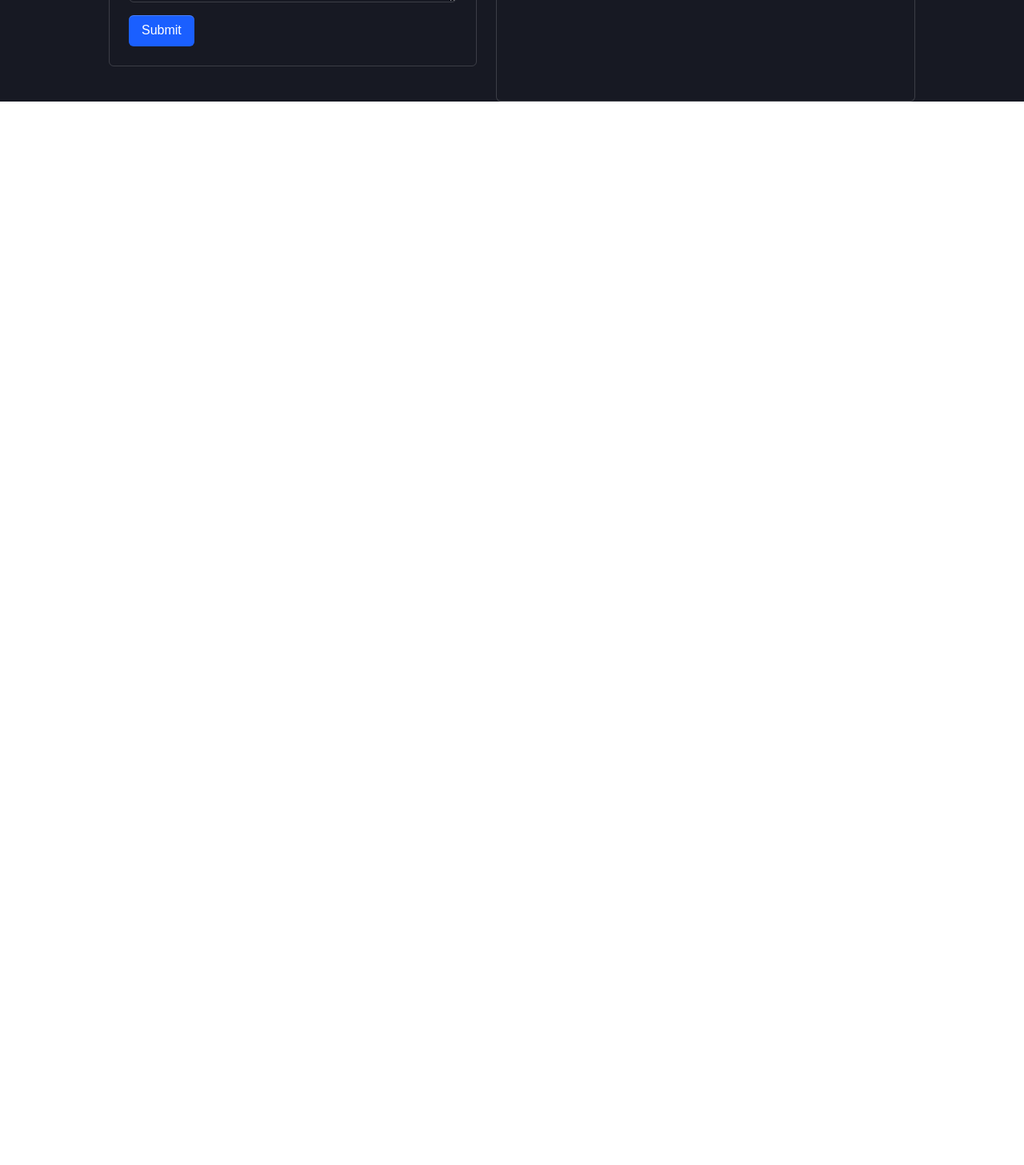
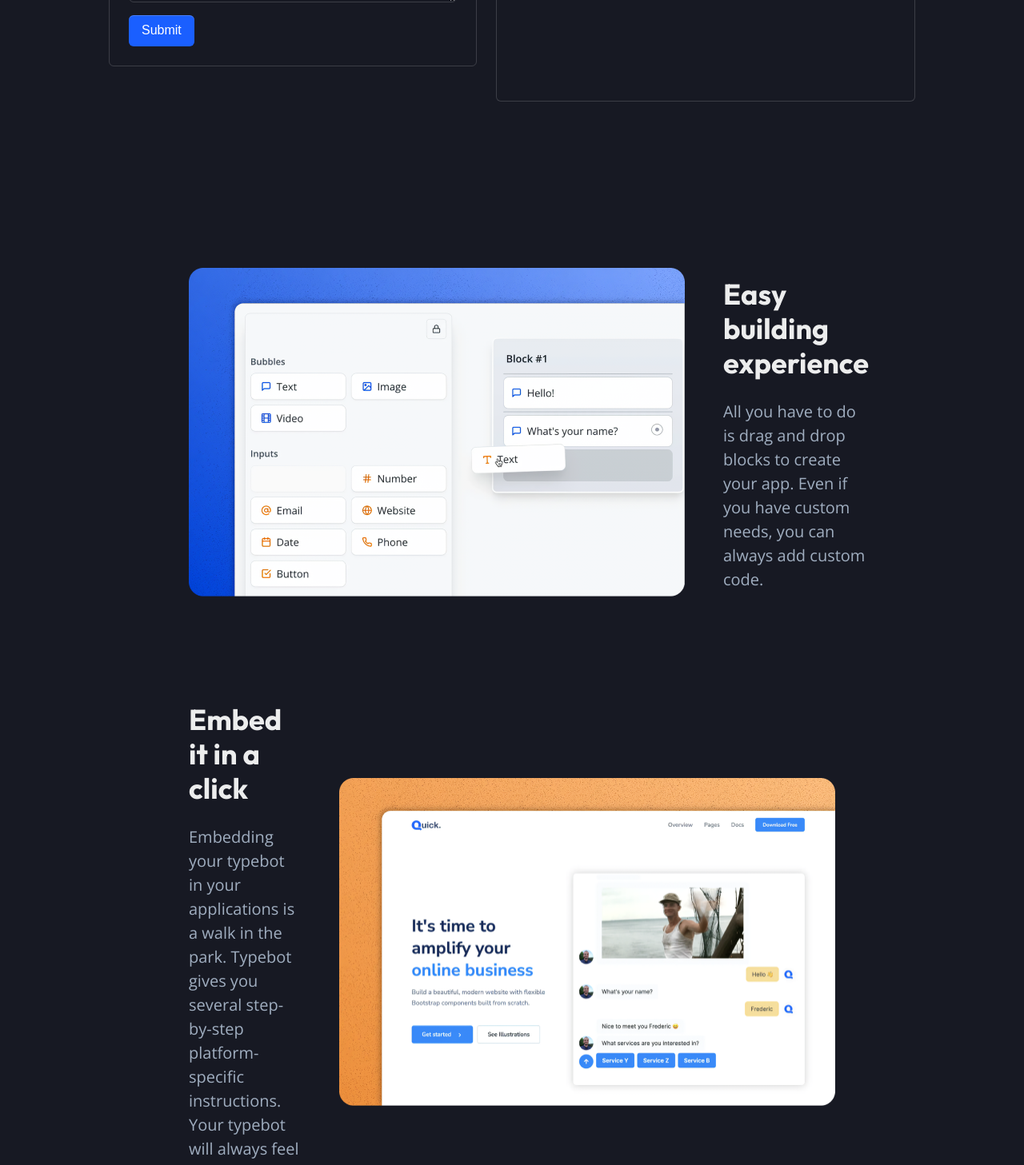
Before and after one commit to Vasanth-Raman/Custom-Form-Builder, a React (Vite) app in the folder frontend/: page / in a window 1280 px wide. Shown: the part 2460-3917 px from the top of the page at 80% size. Before the commit the page ends 2587 px from the top, so only its background shows below. Built offline with nearby package versions, Linux system fonts and the light colour scheme; the HTML template or start-up script is replaced by a standard one.

Commit message:
DemoModel Section created for landing page

```diff
--- /dev/null
+++ b/frontend/src/components/LandingComponents/DemoModelBottom/DemoModelBottom.jsx
@@ -0,0 +1,25 @@
+import React from "react";
+import styles from "./DemoModelBottom.module.css";
+import OrangeImage from "../../../assets/images/orange-demo-image.png";
+
+const DemoModelBottom = () => {
+  return (
+    <div className={styles.topContainer}>
+      <div className={styles.contentConatiner}>
+        <div className={styles.imageConatiner}>
+          <img src={OrangeImage} alt="blue border image" />
+        </div>
+        <div className={styles.textContainer}>
+          <h1>Embed it in a click</h1>
+          <p>
+            Embedding your typebot in your applications is a walk in the park.
+            Typebot gives you several step-by-step platform- specific
+            instructions. Your typebot will always feel "native".
+          </p>
+        </div>
+      </div>
+    </div>
+  );
+};
+
+export default DemoModelBottom;
--- /dev/null
+++ b/frontend/src/components/LandingComponents/DemoModelBottom/DemoModelBottom.module.css
@@ -0,0 +1,45 @@
+.topContainer {
+  display: flex;
+  justify-content: center;
+  padding: 0px 220px;
+}
+
+.contentConatiner {
+  padding: 128px 16px 0px 16px;
+  width: 100%;
+  display: flex;
+  flex-direction: row-reverse;
+  align-items: center;
+  justify-content: space-between;
+  gap: 3rem;
+  max-width: 1000px;
+}
+
+.imageConatiner img {
+  width: 620px;
+  height: 410.68px;
+}
+
+.textContainer {
+  display: flex;
+  flex-direction: column;
+  gap: 1.5rem;
+}
+
+.textContainer h1 {
+  font-family: "Outfit";
+  font-size: 36px;
+  font-weight: 700;
+  line-height: 43.2px;
+  text-align: left;
+  color: #ffffffeb;
+}
+
+.textContainer p {
+  font-family: "Open Sans";
+  font-size: 20px;
+  font-weight: 400;
+  line-height: 30px;
+  text-align: left;
+  color: #a0aec0;
+}
--- /dev/null
+++ b/frontend/src/components/LandingComponents/DemoModelTop/DemoModelTop.jsx
@@ -0,0 +1,24 @@
+import React from "react";
+import styles from "./DemoModelTop.module.css";
+import BlueImage from "../../../assets/images/blue-demo-image.png";
+
+const DemoModelTop = () => {
+  return (
+    <div className={styles.topContainer}>
+      <div className={styles.contentConatiner}>
+        <div className={styles.imageConatiner}>
+          <img src={BlueImage} alt="blue border image" />
+        </div>
+        <div className={styles.textContainer}>
+          <h1>Easy building experience</h1>
+          <p>
+            All you have to do is drag and drop blocks to create your app. Even
+            if you have custom needs, you can always add custom code.
+          </p>
+        </div>
+      </div>
+    </div>
+  );
+};
+
+export default DemoModelTop;
--- /dev/null
+++ b/frontend/src/components/LandingComponents/DemoModelTop/DemoModelTop.module.css
@@ -0,0 +1,44 @@
+.topContainer {
+  display: flex;
+  justify-content: center;
+  padding: 0px 220px;
+}
+
+.contentConatiner {
+  padding: 208px 16px 0px 16px;
+  width: 100%;
+  display: flex;
+  align-items: center;
+  justify-content: space-between;
+  gap: 3rem;
+  max-width: 1000px;
+}
+
+.imageConatiner img {
+  width: 620px;
+  height: 410.68px;
+}
+
+.textContainer {
+  display: flex;
+  flex-direction: column;
+  gap: 1.5rem;
+}
+
+.textContainer h1 {
+  font-family: "Outfit";
+  font-size: 36px;
+  font-weight: 700;
+  line-height: 43.2px;
+  text-align: left;
+  color: #ffffffeb;
+}
+
+.textContainer p {
+  font-family: "Open Sans";
+  font-size: 20px;
+  font-weight: 400;
+  line-height: 30px;
+  text-align: left;
+  color: #a0aec0;
+}
--- /dev/null
+++ b/frontend/src/components/LandingComponents/DemoModels/DemoModels.jsx
@@ -0,0 +1,15 @@
+import React from "react";
+import styles from "./DemoModels.module.css";
+import DemoModelTop from "../DemoModelTop/DemoModelTop";
+import DemoModelBottom from "../DemoModelBottom/DemoModelBottom";
+
+const DemoModels = () => {
+  return (
+    <div>
+      <DemoModelTop />
+      <DemoModelBottom />
+    </div>
+  );
+};
+
+export default DemoModels;
--- a/frontend/src/pages/LandingPage/LandingPage.jsx
+++ b/frontend/src/pages/LandingPage/LandingPage.jsx
@@ -3,6 +3,7 @@ import styles from "./LandingPage.module.css";
 import Header from "../../components/LandingComponents/Header/Header";
 import HeroSection from "../../components/LandingComponents/HeroSection/HeroSection";
 import OldvsNew from "../../components/LandingComponents/OldvsNew/OldvsNew";
+import DemoModels from "../../components/LandingComponents/DemoModels/DemoModels";
 
 const LandingPage = () => {
   return (
@@ -10,6 +11,7 @@ const LandingPage = () => {
       <Header />
       <HeroSection />
       <OldvsNew />
+      <DemoModels />
     </div>
   );
 };
```
Also changed, not shown: frontend/src/assets/images/blue-demo-image.png (added), frontend/src/assets/images/orange-demo-image.png (added), frontend/src/components/LandingComponents/DemoModels/DemoModels.module.css (added).
